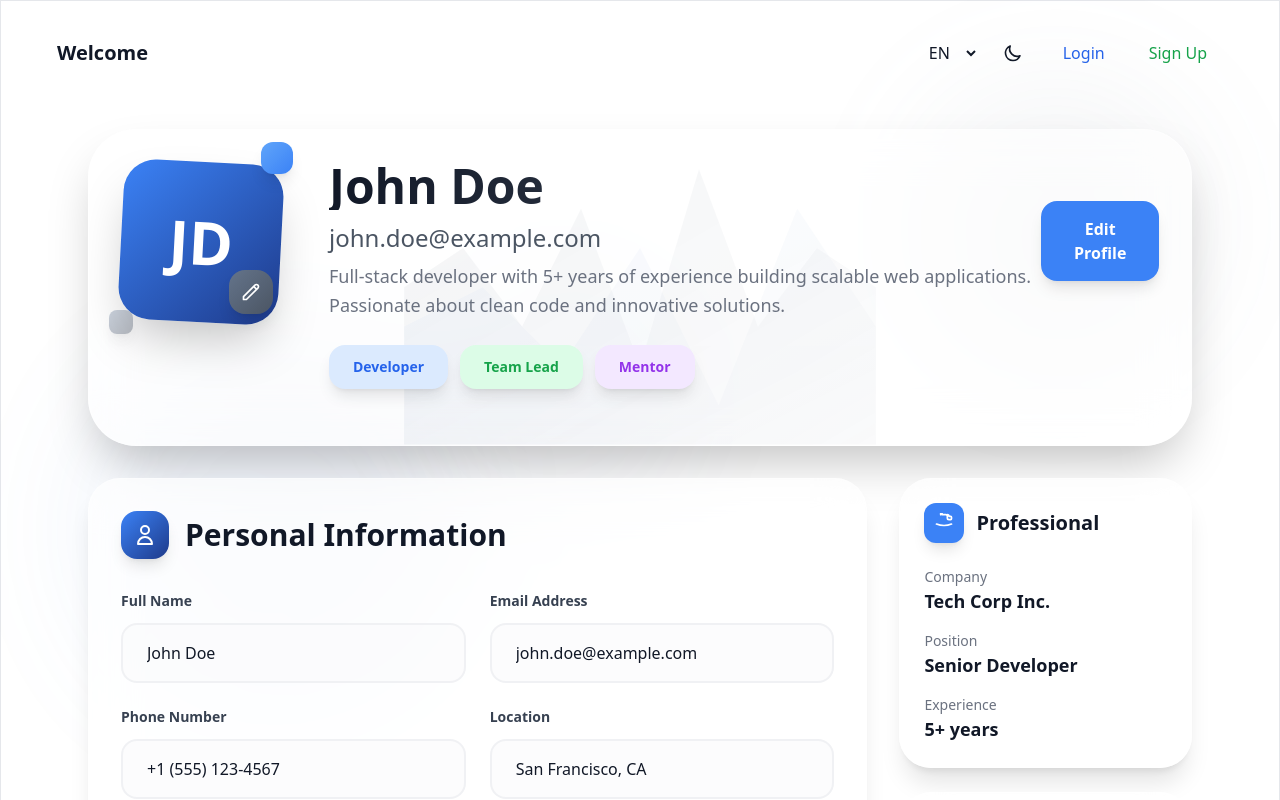
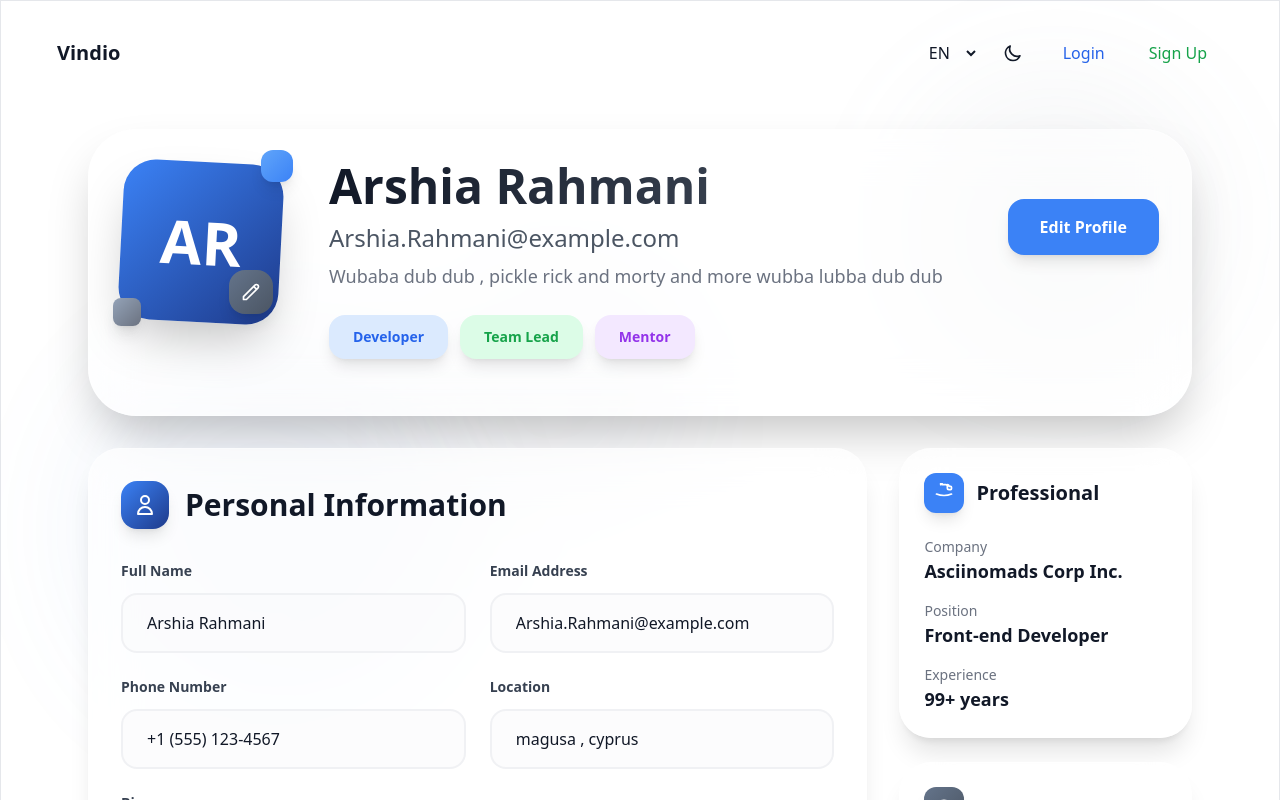
Before and after one commit to RshiaRahmani/Vindio, a Nuxt app: page /profile in a window 1280 px wide. Shown: the top 800 px of the page. Built offline with nearby package versions, Linux system fonts and the light colour scheme.

Commit message:
ui update

```diff
--- a/data/activities.json
+++ b/data/activities.json
@@ -3,7 +3,7 @@
     {
       "id": 1,
       "user": {
-        "name": "John Smith",
+        "name": "Bruce Wayne",
         "initials": "JS",
         "avatar": null,
         "color": "blue"
@@ -15,7 +15,7 @@
     {
       "id": 2,
       "user": {
-        "name": "Sarah Adams",
+        "name": "sponge bob",
         "initials": "SA",
         "avatar": null,
         "color": "green"
@@ -27,7 +27,7 @@
     {
       "id": 3,
       "user": {
-        "name": "Mike Johnson",
+        "name": "Rick Sanchez",
         "initials": "MJ",
         "avatar": null,
         "color": "purple"
--- a/data/users.json
+++ b/data/users.json
@@ -1,17 +1,17 @@
 {
   "userProfile": {
-    "name": "John Doe",
-    "email": "john.doe@example.com",
+    "name": "Arshia Rahmani",
+    "email": "Arshia.Rahmani@example.com",
     "phone": "+1 (555) 123-4567",
-    "location": "San Francisco, CA",
-    "bio": "Full-stack developer with 5+ years of experience building scalable web applications. Passionate about clean code and innovative solutions.",
-    "company": "Tech Corp Inc.",
-    "position": "Senior Developer",
-    "experience": "5+ years",
+    "location": "magusa , cyprus",
+    "bio": "Wubaba dub dub , pickle rick and morty and more wubba lubba dub dub",
+    "company": "Asciinomads Corp Inc.",
+    "position": "Front-end Developer",
+    "experience": "99+ years",
     "education": "Computer Science, Stanford University",
-    "website": "https://johndoe.dev",
-    "github": "https://github.com/johndoe",
-    "linkedin": "https://linkedin.com/in/johndoe",
+    "website": "https://arshia.dev",
+    "github": "https://github.com/rshia",
+    "linkedin": "https://linkedin.com/in/arshiarahmani",
     "roles": ["Developer", "Team Lead", "Mentor"],
     "skills": [
       "JavaScript", "TypeScript", "Vue.js", "React", "Node.js",
--- a/layouts/default.vue
+++ b/layouts/default.vue
@@ -4,7 +4,7 @@
     <header class="glass-container mx-10 mt-4 rounded-2xl p-4 backdrop-blur-lg">
       <div class="flex flex-wrap gap-4 items-center justify-between">
         <div class="flex items-center gap-4">
-          <NuxtLink to="/" class="font-bold text-xl text-gray-900 dark:text-white hover:text-blue-600 dark:hover:text-blue-400 transition-colors">{{$t('welcome')}}</NuxtLink>
+          <NuxtLink to="/" class="font-bold text-xl text-gray-900 dark:text-white hover:text-blue-600 dark:hover:text-blue-400 transition-colors">Vindio</NuxtLink>
           <template v-if="authed">
             <NuxtLink to="/dashboard" class="text-gray-700 dark:text-gray-300 hover:text-blue-600 dark:hover:text-blue-400 transition-colors">{{$t('dashboard')}}</NuxtLink>
             <NuxtLink to="/profile" class="text-gray-700 dark:text-gray-300 hover:text-blue-600 dark:hover:text-blue-400 transition-colors">{{$t('profile')}}</NuxtLink>
--- a/pages/dashboard.vue
+++ b/pages/dashboard.vue
@@ -1,5 +1,5 @@
 <template>
-  <div class="min-h-screen bg-gray-50 dark:bg-gray-900">
+  <div class="min-h-screen">
     <div class="max-w-7xl mx-auto px-4 sm:px-6 lg:px-8 py-8">
       <!-- Header -->
       <div class="bg-white dark:bg-gray-800 rounded-2xl p-6 shadow-sm border border-gray-200 dark:border-gray-700 mb-8">
--- a/pages/profile.vue
+++ b/pages/profile.vue
@@ -11,23 +11,6 @@
     <div class="relative z-10 max-w-6xl mx-auto p-6 space-y-8">
       <!-- Hero Profile Section with Geometric Design -->
       <div class="relative overflow-hidden bg-white/60 dark:bg-gray-800/60 backdrop-blur-xl rounded-[3rem] border border-white/30 dark:border-gray-700/30 shadow-2xl">
-        <!-- Abstract Background Pattern -->
-        <div class="absolute inset-0 opacity-20">
-          <svg class="w-full h-full" viewBox="0 0 600 400" fill="none">
-            <path d="M0 200L75 150L150 250L225 100L300 300L375 50L450 250L525 150L600 200V400H0V200Z" fill="url(#profileGradient1)"/>
-            <path d="M0 250L100 200L200 300L300 150L400 350L500 100L600 250V400H0V250Z" fill="url(#profileGradient2)" opacity="0.7"/>
-            <defs>
-              <linearGradient id="profileGradient1" x1="0%" y1="0%" x2="100%" y2="100%">
-                <stop offset="0%" style="stop-color:rgb(71, 85, 105);stop-opacity:0.3" />
-                <stop offset="100%" style="stop-color:rgb(100, 116, 139);stop-opacity:0.1" />
-              </linearGradient>
-              <linearGradient id="profileGradient2" x1="0%" y1="0%" x2="100%" y2="100%">
-                <stop offset="0%" style="stop-color:rgb(59, 130, 246);stop-opacity:0.3" />
-                <stop offset="100%" style="stop-color:rgb(71, 85, 105);stop-opacity:0.1" />
-              </linearGradient>
-            </defs>
-          </svg>
-        </div>
 
         <div class="relative p-8">
           <div class="flex flex-col lg:flex-row items-center lg:items-start space-y-8 lg:space-y-0 lg:space-x-12">
@@ -40,8 +23,8 @@
                 </div>
 
                 <!-- Floating Elements -->
-                <div class="absolute -top-3 -right-3 w-8 h-8 bg-gradient-to-br from-blue-400 to-blue-500 rounded-xl shadow-lg animate-bounce"></div>
-                <div class="absolute -bottom-3 -left-3 w-6 h-6 bg-gradient-to-br from-slate-400 to-gray-500 rounded-lg shadow-lg animate-pulse"></div>
+                <div class="absolute -top-3 -right-3 w-8 h-8 bg-gradient-to-br from-blue-400 to-blue-500 rounded-xl shadow-lg "></div>
+                <div class="absolute -bottom-1 -left-2 w-7 h-7 bg-gradient-to-br from-slate-400 to-gray-500 rounded-lg shadow-lg "></div>
 
                 <!-- Edit Button -->
                 <button class="absolute bottom-2 right-2 p-3 bg-gradient-to-br from-slate-500 to-gray-600 rounded-2xl text-white shadow-lg hover:shadow-xl transition-all duration-300 hover:scale-110">
```
